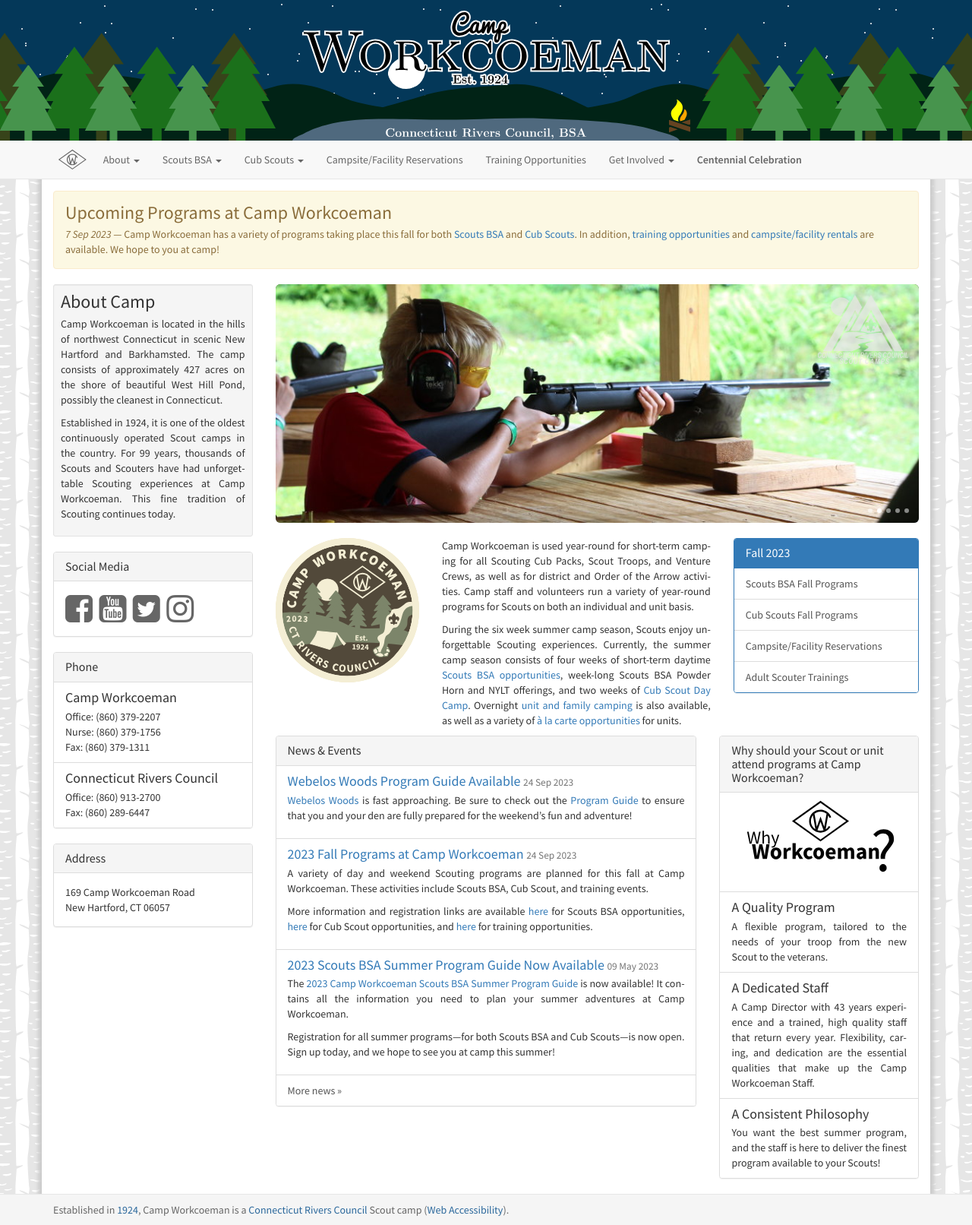
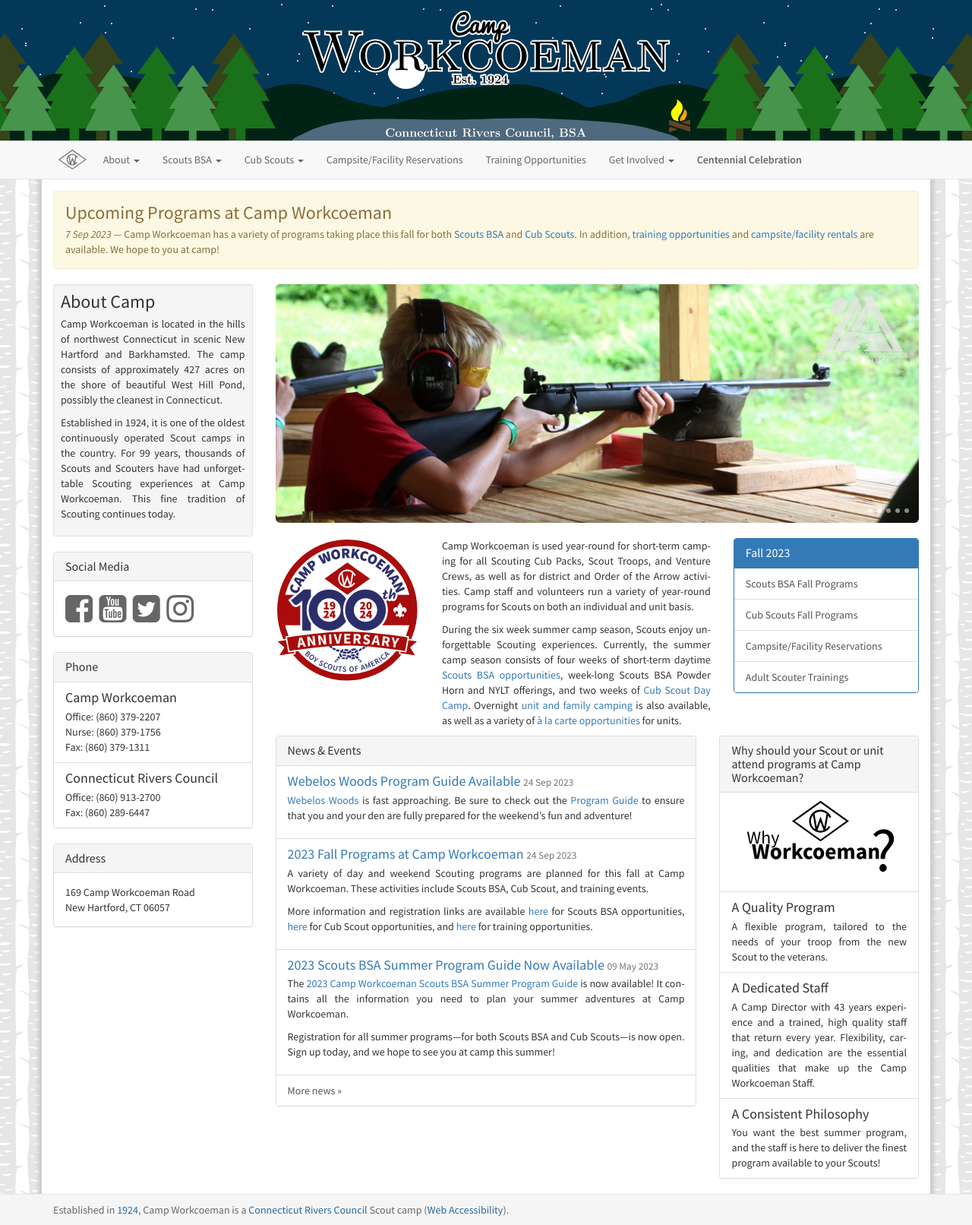
Before and after one commit to campworkcoeman/campworkcoeman.org, a Jekyll site: the page built from index.html, in a window 1280 px wide. Shown: the whole page at 76% size. Built offline with Jekyll 4.4.1, drawn with Linux system fonts in a browser that asks for light colours; nearby versions of some CDN libraries; Markdown is read by kramdown in place of the engine named in the settings.

Commit message:
Update homepage to 2024 logo.

```diff
--- a/index.html
+++ b/index.html
@@ -65,7 +65,7 @@
         </div>
       </div>
       <div class="col-md-4 col-lg-pull-9 col-lg-3 text-center">
-        <img src="files/2023_patch.svg" alt="2023 Camp Patch" style="max-width: 225px; width: 100%; padding-bottom: 15px;">
+        <img src="files/2024_logo.svg" alt="2024 Camp Logo" style="max-width: 225px; width: 100%; padding-bottom: 15px;">
       </div>
     </div>
     <div class="row">
```
